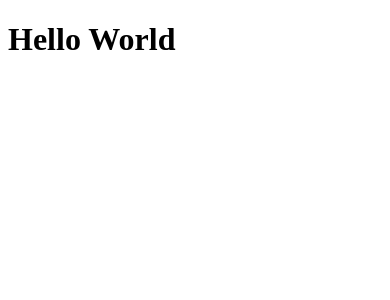
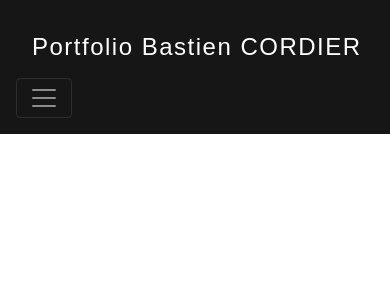
Before and after one commit to bastien-cordier/portfolio, a React (Create React App) app: page / in a window 390 px wide. Shown: the top 300 px of the page. Built offline with nearby package versions, Linux system fonts and the light colour scheme.

Commit message:
Add Header

```diff
--- a/src/App.js
+++ b/src/App.js
@@ -1,11 +1,11 @@
-import React, { Fragment } from 'react';
+import React from 'react';
 import './App.css';
+import "bootstrap/dist/css/bootstrap.min.css";
+import Header from './Components/Header/header'
 
 function App() {
   return (
-    <Fragment>
-      <h1>Hello World</h1>
-    </Fragment>
+    <Header/>
   );
 }
 
--- /dev/null
+++ b/src/Components/Header/header.css
@@ -0,0 +1,60 @@
+/* STYLE HEADER */
+
+.navbar {
+    padding-top: 1rem;
+    padding-bottom: 1rem;
+    background-color: #161616;
+  }
+
+  .title-portfolio {
+    font-size: 24px !important;
+    font-family: "Oswald", sans-serif;
+  }
+
+  a.nav-link {
+    position: relative;
+    color: #fff;
+    font-family: "Oswald", sans-serif;
+    font-size: 18px;
+    letter-spacing: 0.0625em;
+    text-decoration: none !important;
+  }
+
+  a.nav-link:before {
+    content: "";
+    position: absolute;
+    width: 100%;
+    height: 2px;
+    bottom: 0;
+    left: 0;
+    background-color: #fff;
+    visibility: hidden;
+    transform: scaleX(0);
+    transition: all 0.3s ease-in-out;
+  }
+
+  a.nav-link:hover:before {
+    visibility: visible;
+    transform: scaleX(1);
+  }
+
+  @media (max-width: 768px) {
+    a.nav-link {
+      color: #fff;
+      text-decoration: none;
+      position: relative;
+    }
+
+    a.nav-link:before {
+      content: "";
+      position: absolute;
+      height: 2px;
+      bottom: 0;
+      left: 0;
+    }
+
+    a.nav-link:hover:before {
+      visibility: none;
+      transform: scaleX(0);
+    }
+  }
--- /dev/null
+++ b/src/Components/Header/header.js
@@ -0,0 +1,35 @@
+import React, { Fragment } from "react";
+import { Nav, Navbar } from "react-bootstrap";
+import './header.css'
+
+function Header() {
+  return (
+    <Fragment>
+      <Navbar
+        collapseOnSelect
+        expand="md"
+        bg="#161616"
+        sticky="top"
+        variant="dark"
+      >
+        <Navbar.Brand>
+          <a href="/" className="title-portfolio nav-link">
+            Portfolio Bastien CORDIER
+          </a>
+        </Navbar.Brand>
+        <Navbar.Toggle aria-controls="responsive-navbar-nav" />
+        <Navbar.Collapse id="responsive-navbar-nav">
+          <Nav className="mr-auto">
+            <Nav.Link href="/nouveautes">À propos</Nav.Link>
+            <Nav.Link href="/nouveautes">Parcours</Nav.Link>
+            <Nav.Link href="/nouveautes">Formations</Nav.Link>
+            <Nav.Link href="/nouveautes">Compétences</Nav.Link>
+            <Nav.Link href="/nouveautes">Contact</Nav.Link>
+          </Nav>
+        </Navbar.Collapse>
+      </Navbar>
+    </Fragment>
+  );
+}
+
+export default Header;
```
Also changed, not shown: src/Components/Accueil/accueil.js (added, +11 -0 lines).
